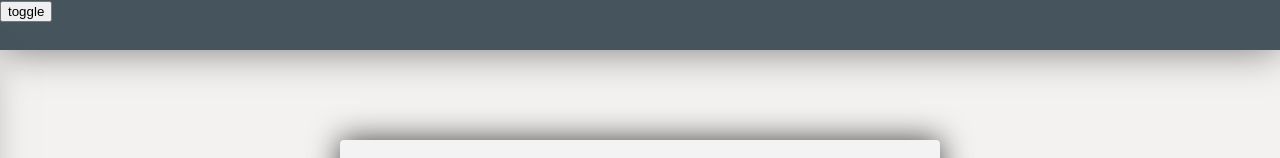
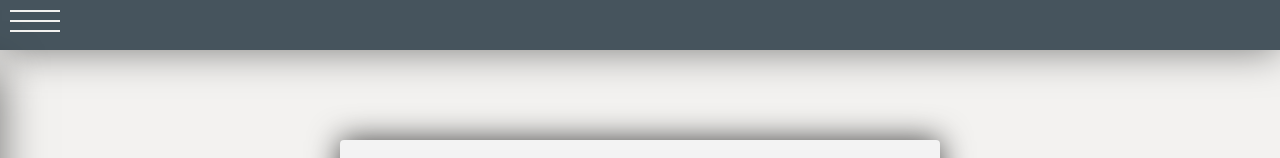
Before and after one commit to knabeth/react-restaurant-list, a React (Create React App) app: page / in a window 1280 px wide. Shown: the top 158 px of the page. Built offline with nearby package versions, Linux system fonts and the light colour scheme.

Commit message:
login_form

```diff
--- /dev/null
+++ b/src/LoginForm.js
@@ -0,0 +1,22 @@
+import React, { Component } from 'react';
+import "./css/LoginForm.css";
+
+class LoginForm extends Component {
+logIn() {
+	alert("login")
+}
+	render() {
+
+		return (
+			<div className="login_form_container">
+				<form className="login_form" onSubmit={()=> {this.logIn()}}>
+					<input type="text" name="username" placeholder="Identifiant" />
+					<input type="password" name="password" placeholder="Mot de passe" />
+					<input type="submit" value="Valider" />
+				</form>
+			</div>
+		);
+	}
+}
+
+export default LoginForm;
--- /dev/null
+++ b/src/css/LoginForm.css
@@ -0,0 +1,25 @@
+.login_form {
+	display: flex;
+	flex-direction: column;
+	margin-top: 20px;
+}
+
+.login_form input[type="text"], .login_form input[type="password"] {
+	border-radius: 3px;
+	background-color: #46545D;
+	font-size: 18px;
+	margin-bottom: 10px;
+	height: 25px;
+	padding: 5px;
+	border: solid 2px #46545D;
+	color: #F3F2F0;
+}
+
+.login_form input[type="submit"] {
+	height: 30px;
+	color: #F3F2F0;
+	border-radius: 3px;
+	background-color: #477DEA;
+	border: none;
+	font-size: 18px;
+}
--- a/src/css/SideMenu.css
+++ b/src/css/SideMenu.css
@@ -7,6 +7,7 @@
     -moz-box-shadow: 2px 20px 40px 0px rgba(0,0,0,0.5);
     box-shadow: 2px 20px 40px 0px rgba(0,0,0,0.5);
     top: 50px;
+    padding: 0 20px;
 }
 
 .side_menu .open {
@@ -15,6 +16,43 @@
 }
 
 .side_menu .close {
-    left: -220px;
+    left: -240px;
     transition: left 1s;
 }
+
+.burger_menu_container {
+    width: 50px;
+    margin: 10px 0px 0px 10px;
+}
+
+.burger_menu_container div {
+    width: 100%;
+    height: 2px;
+    background-color:#f3f2f0;
+    margin: 8px 0px;
+}
+
+.burger_menu_container.open .burger_top {
+    transform: rotate(45deg);
+    position: relative;
+    top: 13px;
+    transition: all 0.5s;
+}
+
+.burger_menu_container.close .burger_top {
+    transition: all 0.5s;
+}
+.burger_menu_container.open .burger_mid {
+    opacity: 0;
+}
+
+.burger_menu_container.open .burger_bot {
+    transform: rotate(-45deg);
+    position: relative;
+    bottom: 7px;
+    transition: all 0.5s;
+}
+
+.burger_menu_container.close .burger_bot {
+    transition: all 0.5s;
+}
--- a/src/sideMenu.js
+++ b/src/sideMenu.js
@@ -1,6 +1,7 @@
 import React, { Component } from 'react';
 import './css/SideMenu.css';
 import "./css/Header.css";
+import LoginForm from "./LoginForm";
 
 class SideMenu extends Component {
     state = {
@@ -21,12 +22,15 @@ class SideMenu extends Component {
             <div
                 className="side_menu"
             >
-                <button
+                <div
                     onClick={() => { this.toggleMenu() }}
-                > toggle </button>
-                <div
-                    className={this.state.isOpen ? "open menu_container" : "close menu_container"}
-                >
+                    className={this.state.isOpen ? "open burger_menu_container" : "close burger_menu_container"}>
+                    <div className="burger_top"></div>
+                    <div className="burger_mid"></div>
+                    <div className="burger_bot"></div>
+                </div>
+                <div className={this.state.isOpen ? "open menu_container" : "close menu_container"}>
+                    <LoginForm/>
                 </div>
             </div>
         );
```
